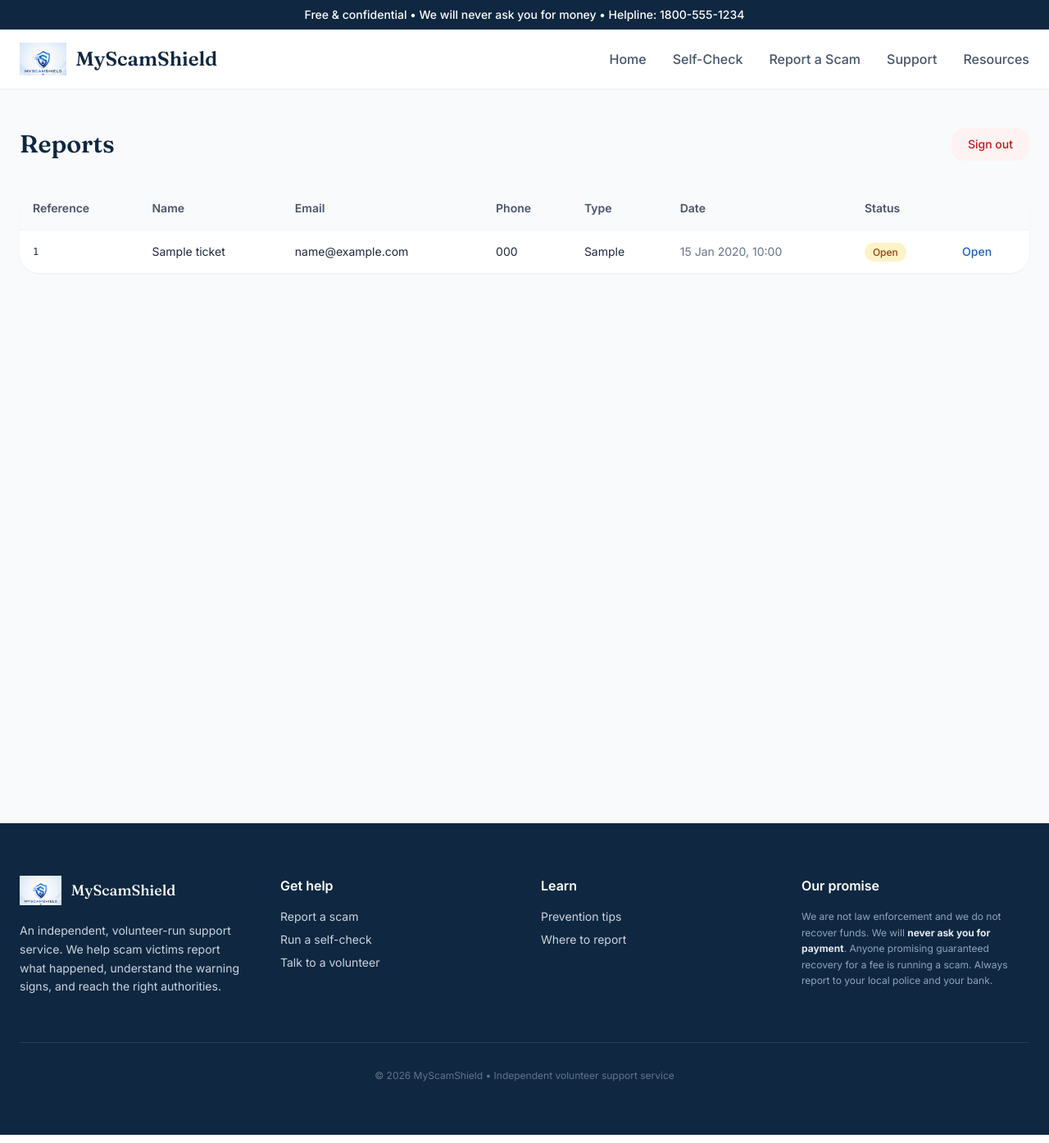
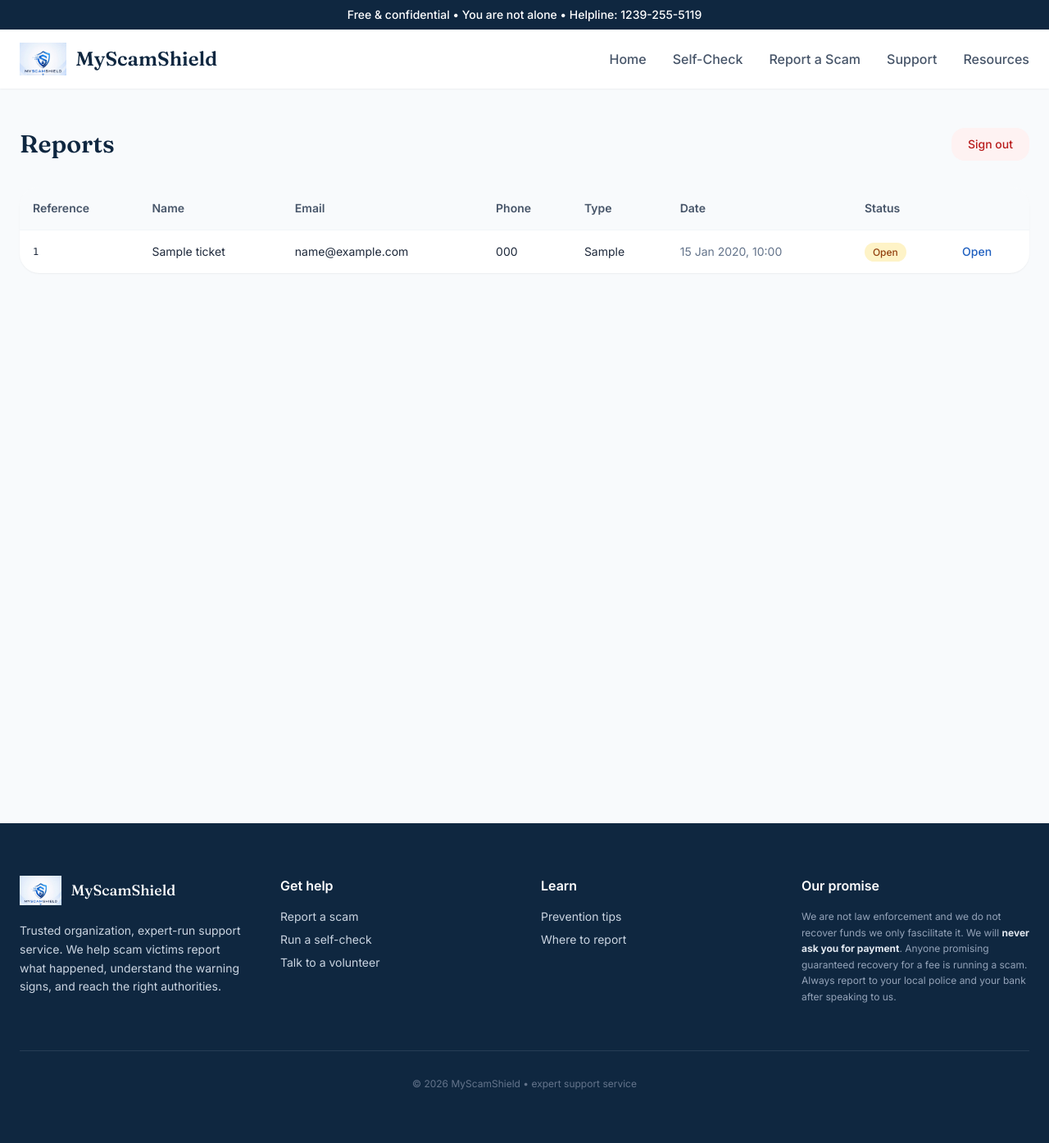
Before and after one commit to care3653-a11y/myscampage, a Flask app: page /admin in a window 1280 px wide. Shown: the whole page at 82% size. Run offline with Flask 3, Linux system fonts and the light colour scheme; the visitor is signed in with stand-in values (Sample User, id 1); tables that the repository leaves empty hold one stand-in row (values such as "Sample post"); some libraries are stand-ins or nearby versions.

Commit message:
Update base.html

```diff
--- a/templates/base.html
+++ b/templates/base.html
@@ -41,7 +41,7 @@
 
   <!-- Top Trust Bar -->
   <div class="bg-ink text-white text-center py-2 text-sm font-medium px-4">
-    Free &amp; confidential • We will never ask you for money • Helpline: 1800-555-1234
+    Free &amp; confidential • You are not alone • Helpline: 1239-255-5119
   </div>
 
   <!-- Header -->
@@ -103,7 +103,7 @@
             <img src="{{ url_for('static', filename='images/logo.png') }}" alt="MyScamShield" class="h-9 w-auto">
             <span class="font-display text-lg">MyScamShield</span>
           </div>
-          <p class="text-slate-300 text-sm leading-relaxed">An independent, volunteer-run support service. We help scam victims report what happened, understand the warning signs, and reach the right authorities.</p>
+          <p class="text-slate-300 text-sm leading-relaxed">Trusted organization, expert-run support service. We help scam victims report what happened, understand the warning signs, and reach the right authorities.</p>
         </div>
         <div>
           <h4 class="font-semibold mb-4">Get help</h4>
@@ -123,15 +123,15 @@
         <div>
           <h4 class="font-semibold mb-4">Our promise</h4>
           <p class="text-xs text-slate-400 leading-relaxed">
-            We are not law enforcement and we do not recover funds. We will
+            We are not law enforcement and we do not recover funds we only fascilitate it. We will
             <strong class="text-slate-200">never ask you for payment</strong>.
             Anyone promising guaranteed recovery for a fee is running a scam.
-            Always report to your local police and your bank.
+            Always report to your local police and your bank after speaking to us.
           </p>
         </div>
       </div>
       <div class="text-center text-xs text-slate-500 mt-14 border-t border-white/10 pt-8">
-        © 2026 MyScamShield • Independent volunteer support service
+        © 2026 MyScamShield • expert support service
       </div>
     </div>
   </footer>
```
